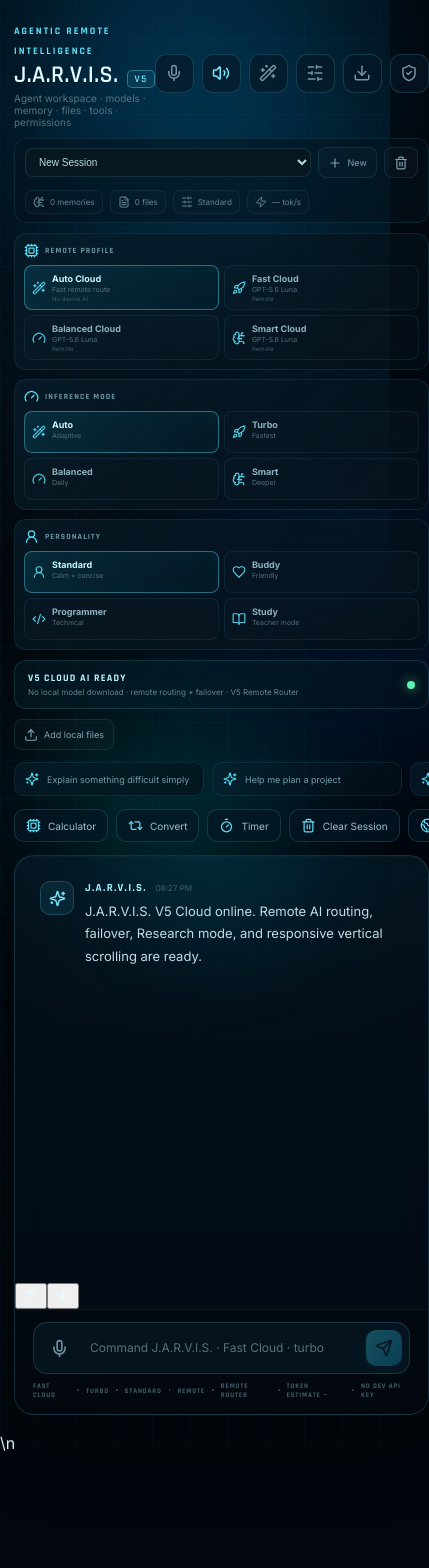
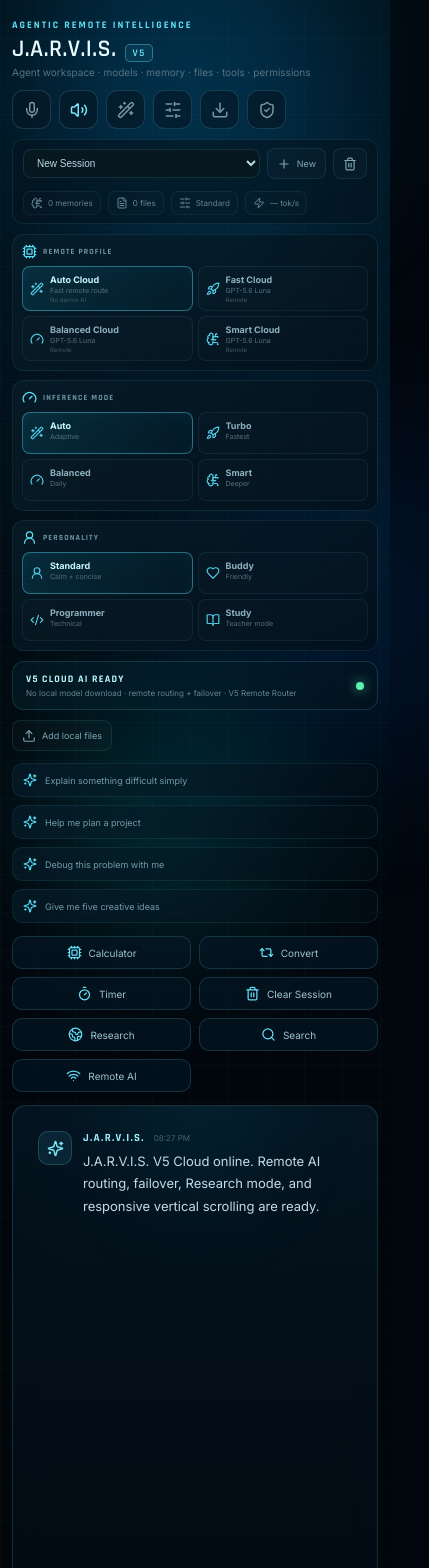
Before and after one commit to dvilrgamerz/J.A.R.V.I.S., a React (Vite) app: page / in a window 390 px wide. Shown: the top 1568 px of the page, 429 px wide, since content can reach past the window. Before the commit the page ends 1453 px from the top, so only its background shows below. Built offline with nearby package versions, Linux system fonts and the light colour scheme.

Commit message:
Fix V5 phone and PC vertical scrolling

```diff
--- a/src/styles.css
+++ b/src/styles.css
@@ -2562,3 +2562,407 @@
   background: #5bf3b2;
   box-shadow: 0 0 12px rgba(91, 243, 178, 0.7);
 }
+
+
+/* ===== J.A.R.V.I.S. V5 responsive vertical workspace ===== */
+html,
+body,
+#root {
+  width: 100%;
+  max-width: 100%;
+  overflow-x: hidden;
+}
+
+body {
+  overflow-x: hidden;
+}
+
+.v5-shell,
+.v4-shell,
+.app-shell,
+.main-panel,
+.side-panel,
+.chat-card,
+.chat-stream,
+.composer-zone,
+.v3-session-bar,
+.v3-control-grid,
+.v3-control-card,
+.v3-attachments,
+.quick-prompt-deck,
+.quick-actions {
+  min-width: 0;
+  max-width: 100%;
+}
+
+.main-panel {
+  overflow-y: auto;
+  overflow-x: hidden;
+  overscroll-behavior-x: none;
+}
+
+.side-panel {
+  overflow-x: hidden;
+}
+
+.chat-card {
+  position: relative;
+}
+
+.chat-stream {
+  overflow-y: auto;
+  overflow-x: hidden;
+  overscroll-behavior: contain;
+  scroll-behavior: smooth;
+  scrollbar-gutter: stable;
+}
+
+.composer-zone {
+  position: sticky;
+  z-index: 8;
+  bottom: 0;
+  background:
+    linear-gradient(180deg, rgba(3, 13, 21, 0.88), rgba(2, 10, 17, 0.98));
+  backdrop-filter: blur(18px);
+}
+
+.scroll-controls {
+  position: absolute;
+  z-index: 12;
+  right: 12px;
+  bottom: 92px;
+  display: flex;
+  flex-direction: column;
+  gap: 6px;
+}
+
+.scroll-controls button {
+  display: grid;
+  width: 34px;
+  height: 34px;
+  place-items: center;
+  border: 1px solid rgba(103, 226, 250, 0.14);
+  border-radius: 10px;
+  background: rgba(3, 20, 29, 0.9);
+  color: #6fa4b2;
+  cursor: pointer;
+  box-shadow: 0 8px 24px rgba(0,0,0,0.24);
+}
+
+.scroll-controls button:hover,
+.scroll-controls button.attention {
+  border-color: rgba(94, 232, 255, 0.4);
+  color: #b9f5ff;
+}
+
+.scroll-controls button.attention {
+  animation: live-pulse 0.9s ease-in-out infinite alternate;
+}
+
+.quick-actions button.research-active {
+  border-color: rgba(91, 243, 178, 0.38);
+  background: rgba(44, 205, 142, 0.08);
+  color: #91f3c4;
+}
+
+.quick-actions button.research-active svg {
+  color: #68f0b4;
+}
+
+.message-content,
+.rendered-message,
+.markdown-message {
+  min-width: 0;
+  max-width: 100%;
+  overflow-wrap: anywhere;
+  word-break: break-word;
+}
+
+.markdown-message pre,
+.markdown-message table {
+  max-width: 100%;
+  overflow-x: auto;
+}
+
+.v3-attachments,
+.v3-context-badges,
+.quick-prompt-deck,
+.quick-actions {
+  flex-wrap: wrap;
+  overflow-x: hidden;
+}
+
+.file-chip {
+  max-width: min(100%, 300px);
+}
+
+@media (min-width: 901px) {
+  .app-shell {
+    height: 100dvh;
+    max-width: 100vw;
+    overflow: hidden;
+  }
+
+  .main-panel {
+    height: 100dvh;
+    padding-bottom: 18px;
+  }
+
+  .chat-card {
+    min-height: 520px;
+  }
+
+  .chat-stream {
+    min-height: 300px;
+  }
+}
+
+@media (max-width: 900px) {
+  body {
+    overflow-y: auto;
+    overflow-x: hidden;
+  }
+
+  .app-shell {
+    display: flex;
+    width: 100%;
+    max-width: 100vw;
+    min-height: 100dvh;
+    height: auto;
+    flex-direction: column;
+    overflow: visible;
+  }
+
+  .side-panel {
+    width: 100%;
+    max-height: none;
+    overflow: visible;
+    padding: 16px;
+    border-right: 0;
+    border-bottom: 1px solid var(--line);
+  }
+
+  .main-panel,
+  .v4-shell .main-panel,
+  .v3-shell .main-panel {
+    display: flex;
+    width: 100%;
+    height: auto;
+    min-height: 0;
+    flex-direction: column;
+    overflow: visible;
+    padding: 16px;
+  }
+
+  .topbar {
+    align-items: flex-start;
+    gap: 12px;
+  }
+
+  .top-actions {
+    max-width: 48%;
+    flex-wrap: wrap;
+    justify-content: flex-end;
+  }
+
+  .v3-control-grid {
+    width: 100%;
+  }
+
+  .v3-selector,
+  .v3-selector.compact {
+    grid-template-columns: repeat(2, minmax(0, 1fr));
+  }
+
+  .v3-session-bar,
+  .command-deck,
+  .cloud-ready-banner {
+    width: 100%;
+  }
+
+  .v3-context-badges,
+  .v3-attachments,
+  .quick-prompt-deck,
+  .quick-actions {
+    width: 100%;
+    flex-wrap: wrap;
+    overflow-x: hidden;
+  }
+
+  .quick-prompt-deck {
+    display: grid;
+    grid-template-columns: repeat(2, minmax(0, 1fr));
+  }
+
+  .quick-prompt-deck button {
+    min-width: 0;
+    width: 100%;
+  }
+
+  .quick-actions button {
+    flex: 1 1 135px;
+    justify-content: center;
+  }
+
+  .chat-card {
+    width: 100%;
+    min-height: 72dvh;
+    max-height: none;
+  }
+
+  .chat-stream {
+    min-height: 48dvh;
+    max-height: 62dvh;
+    padding-right: 2px;
+  }
+
+  .composer-zone {
+    bottom: 0;
+  }
+
+  .scroll-controls {
+    position: sticky;
+    right: auto;
+    bottom: 86px;
+    margin-left: auto;
+    width: max-content;
+    flex-direction: row;
+    padding-right: 8px;
+    pointer-events: none;
+  }
+
+  .scroll-controls button {
+    pointer-events: auto;
+  }
+}
+
+@media (max-width: 620px) {
+  .side-panel {
+    gap: 14px;
+    padding: 12px;
+  }
+
+  .main-panel,
+  .v4-shell .main-panel,
+  .v3-shell .main-panel {
+    gap: 10px;
+    padding: 12px;
+  }
+
+  .brand h1 {
+    font-size: 21px;
+  }
+
+  .reactor-card {
+    padding: 14px 10px;
+  }
+
+  .topbar {
+    flex-direction: column;
+  }
+
+  .top-actions {
+    width: 100%;
+    max-width: 100%;
+    justify-content: flex-start;
+  }
+
+  .github-button {
+    min-height: 39px;
+  }
+
+  .v3-selector,
+  .v3-selector.compact {
+    grid-template-columns: 1fr 1fr;
+  }
+
+  .quick-prompt-deck {
+    grid-template-columns: 1fr;
+  }
+
+  .quick-prompt-deck button {
+    min-width: 0;
+  }
+
+  .session-switcher {
+    grid-template-columns: minmax(0, 1fr) auto auto;
+  }
+
+  .session-switcher select {
+    min-width: 0;
+  }
+
+  .v3-context-badges {
+    display: flex;
+    flex-wrap: wrap;
+  }
+
+  .v3-context-badges span {
+    flex: 0 1 auto;
+  }
+
+  .v3-attachments {
+    align-items: stretch;
+  }
+
+  .file-chip {
+    width: 100%;
+    max-width: 100%;
+  }
+
+  .file-chip > span {
+    max-width: none;
+    flex: 1;
+  }
+
+  .quick-actions {
+    display: grid;
+    grid-template-columns: repeat(2, minmax(0, 1fr));
+  }
+
+  .quick-actions button {
+    min-width: 0;
+    width: 100%;
+  }
+
+  .chat-card {
+    min-height: 76dvh;
+    border-radius: 14px;
+  }
+
+  .chat-stream {
+    min-height: 52dvh;
+    max-height: 64dvh;
+  }
+
+  .message-row {
+    min-width: 0;
+  }
+
+  .message-content {
+    width: 100%;
+  }
+
+  .composer {
+    width: 100%;
+  }
+
+  .composer textarea {
+    min-width: 0;
+  }
+
+  .composer-footer {
+    justify-content: flex-start;
+    overflow-x: auto;
+    white-space: nowrap;
+    scrollbar-width: none;
+  }
+
+  .composer-footer::-webkit-scrollbar {
+    display: none;
+  }
+
+  .scroll-controls {
+    bottom: 82px;
+  }
+}
```
